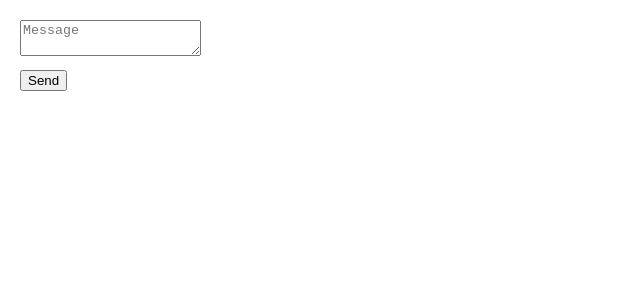
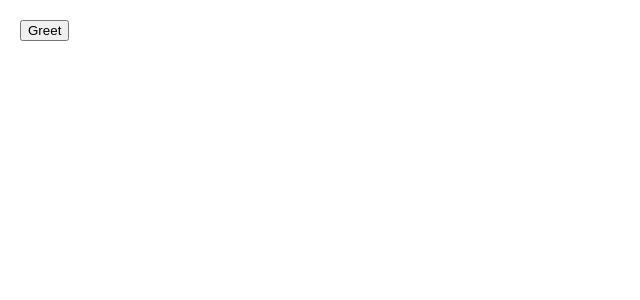
Before and after one commit to Jy4058350/begin_1, a React (Create React App) app: page / in a window 1280 px wide. Shown: the top 300 px of the page, without its empty margins (0-640 px from the left). Built offline with nearby package versions, Linux system fonts and the light colour scheme.

Commit message:
チャレンジ問題４first

```diff
--- a/src/App.js
+++ b/src/App.js
@@ -1,28 +1,12 @@
 import { useState } from 'react'
 
 export default function FeedbackForm() {
-  const [isSent, setIsSent] = useState(false)
-  const [message, setMessage] = useState('')
-  if (isSent) {
-    return <h1>Thank you!</h1>
-  } else {
-    // eslint-disable-next-line
-    return (
-      <form
-        onSubmit={e => {
-          e.preventDefault()
-          alert(`Sending: "${message}"`)
-          setIsSent(true)
-        }}
-      >
-        <textarea
-          placeholder='Message'
-          value={message}
-          onChange={e => setMessage(e.target.value)}
-        />
-        <br />
-        <button type='submit'>Send</button>
-      </form>
-    )
+  const [name, setName] = useState('')
+
+  function handleClick() {
+    setName(prompt('What is your name?'))
+    alert(`Hello, ${name}!`)
   }
+
+  return <button onClick={handleClick}>Greet</button>
 }
```
